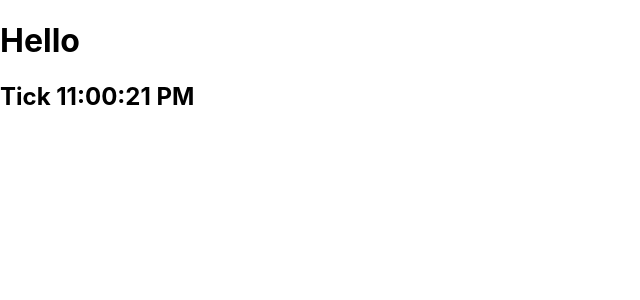
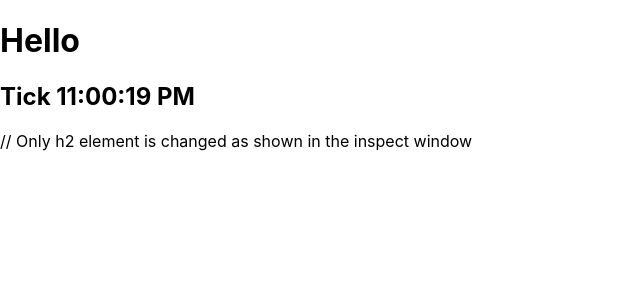
Before and after one commit to fatehrehman/react-app-try, a React (Create React App) app: page / in a window 1280 px wide. Shown: the top 300 px of the page, without its empty margins (0-640 px from the left). Built offline with nearby package versions, Linux system fonts and the light colour scheme.

Commit message:
Chapter 2-4

```diff
--- a/src/index.js
+++ b/src/index.js
@@ -11,6 +11,7 @@ function clock() {
     <div>
       <h1>Hello</h1>
       <h2>Tick {new Date().toLocaleTimeString()}</h2>
+      // Only h2 element is changed as shown in the inspect window
     </div>
   );
   root.render(elementX);
```
